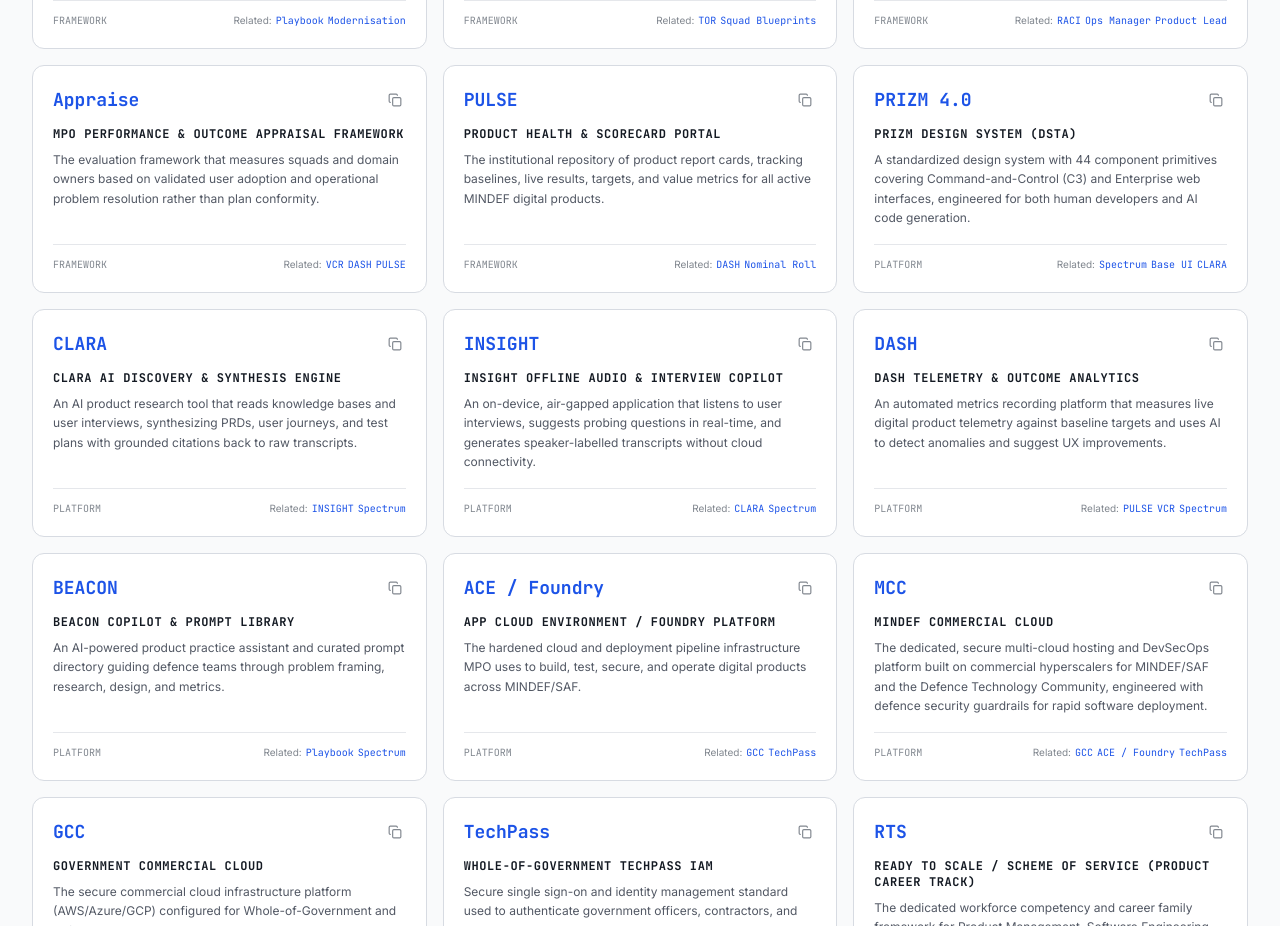
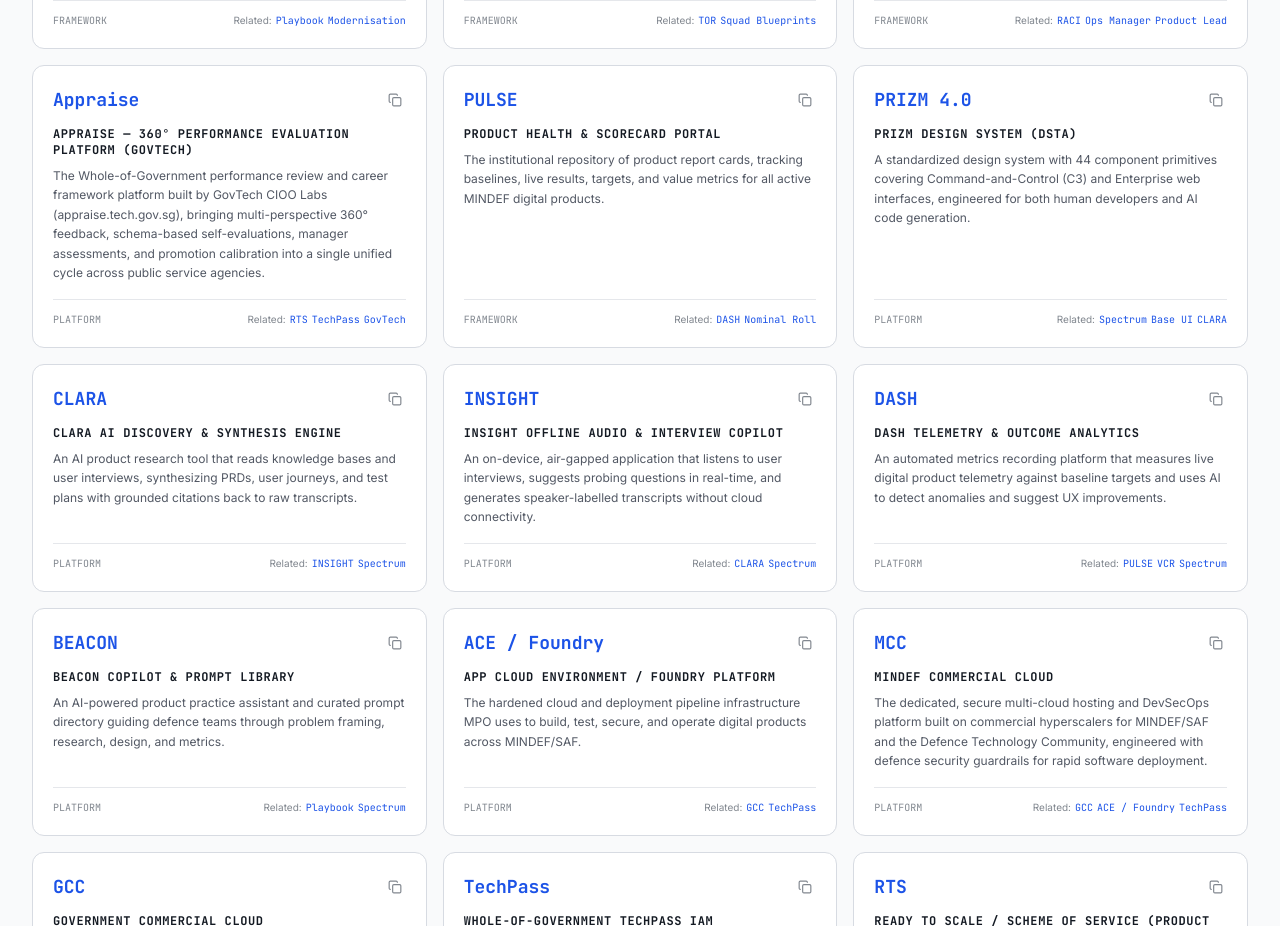
Before and after one commit to unluckyxiii/mpo, a Next.js app: page /glossary in a window 1280 px wide. Shown: the part 1860-2786 px from the top of the page. Built offline with nearby package versions, Linux system fonts and the light colour scheme; no server answers.

Commit message:
feat(glossary): update Appraise definition to reflect GovTech WOG 360 evaluation platform

```diff
--- a/src/app/structure-accountability/page.tsx
+++ b/src/app/structure-accountability/page.tsx
@@ -96,7 +96,7 @@
         <RaciTable />
       </section>
 
-      {/* Appraise & Outcome Framework */}
+      {/* Outcome & Value Evaluation Framework */}
       <section className="mx-auto max-w-7xl px-4 sm:px-6 lg:px-8 pt-8 border-t border-border">
         <div className="rounded-2xl border border-border bg-surface p-6 sm:p-10 shadow-xs space-y-6">
           <div className="space-y-2">
@@ -104,10 +104,10 @@
               Evaluation & Outcome Metrics
             </PrizmBadge>
             <h3 className="text-2xl font-bold text-fg">
-              The Appraise Framework: Measuring Value over Output
+              Outcome & Value Evaluation: Measuring Value over Output
             </h3>
             <p className="text-xs sm:text-sm text-fg-muted max-w-3xl leading-relaxed">
-              Traditional governance evaluates squads on conformity to an upfront plan. The MPO Appraise framework measures squads and domain owners on validated ground problem resolution, adoption velocity, and <TooltipAcronym term="VCR">Value-Cost Ratio</TooltipAcronym>.
+              Traditional governance evaluates squads on conformity to an upfront plan. MPO evaluates squads and domain owners on validated ground problem resolution, adoption velocity, and <TooltipAcronym term="VCR">Value-Cost Ratio</TooltipAcronym>.
             </p>
           </div>
 
--- a/src/data/glossary-data.ts
+++ b/src/data/glossary-data.ts
@@ -158,10 +158,10 @@
   {
     id: "appraise",
     term: "Appraise",
-    fullName: "MPO Performance & Outcome Appraisal Framework",
-    definition: "The evaluation framework that measures squads and domain owners based on validated user adoption and operational problem resolution rather than plan conformity.",
-    category: "framework",
-    relatedTerms: ["VCR", "DASH", "PULSE"]
+    fullName: "Appraise — 360° Performance Evaluation Platform (GovTech)",
+    definition: "The Whole-of-Government performance review and career framework platform built by GovTech CIOO Labs (appraise.tech.gov.sg), bringing multi-perspective 360° feedback, schema-based self-evaluations, manager assessments, and promotion calibration into a single unified cycle across public service agencies.",
+    category: "platform",
+    relatedTerms: ["RTS", "TechPass", "GovTech"]
   },
   {
     id: "pulse",
```
